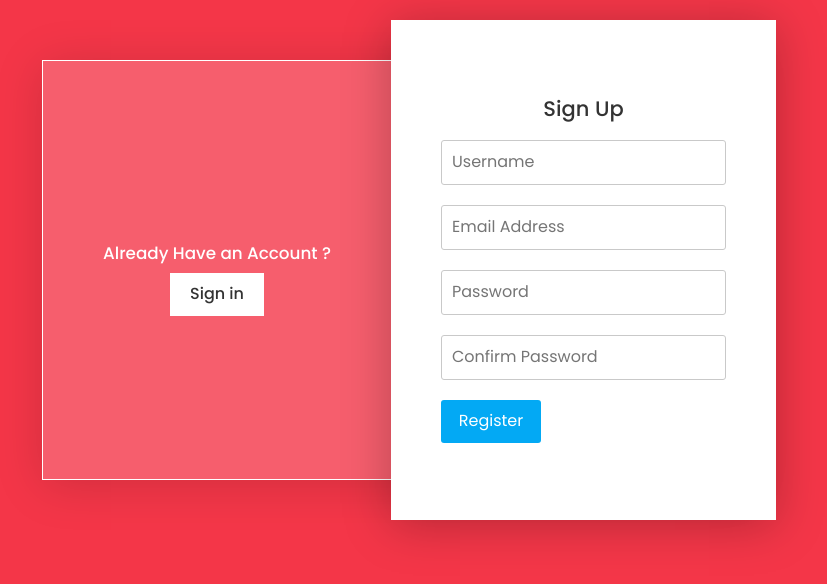
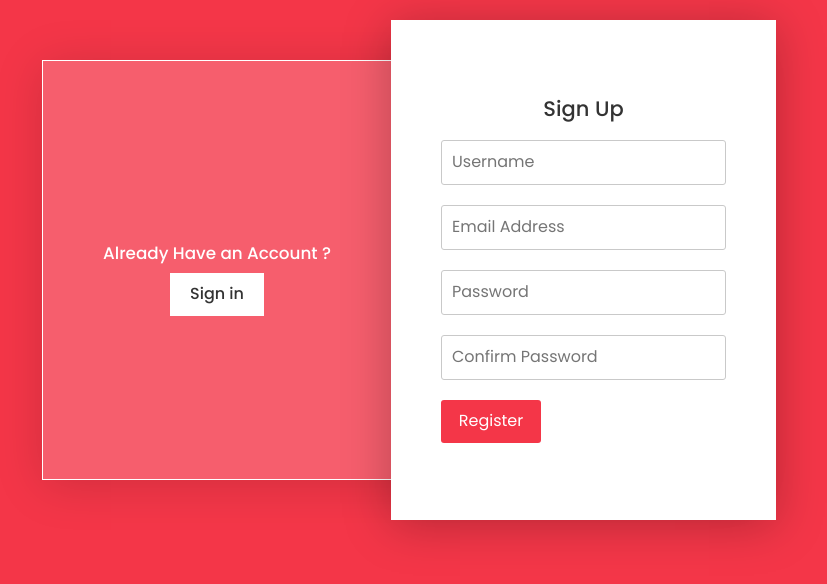
Before and after one commit to Eg-MD-Sunny/MiniPart_Login-Form-Authentication-In-JS-With-LocalStorage, a plain HTML site: page index.html in a window 1280 px wide. Both pictures are taken after a click on the button "Sign up". Shown: the whole page, without its empty margins (263-1090 px from the left). Drawn offline with nearby package versions, Linux system fonts and the light colour scheme.

Commit message:
Animation

```diff
--- a/style.css
+++ b/style.css
@@ -135,8 +135,8 @@ body.active{
     cursor:pointer;
     color:#fff;
 }
-.fromBx .form form input[type="submit"]{
-    background-color:f43648;
+.fromBx.active .signupFrom input[type="submit"]{
+    background-color:#f43648;
 }
 .fromBx .form form .forgot{
     color: #333;
```
